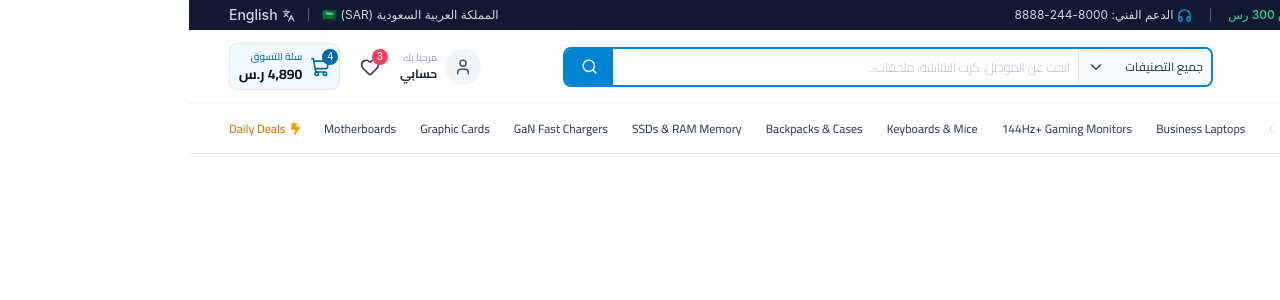
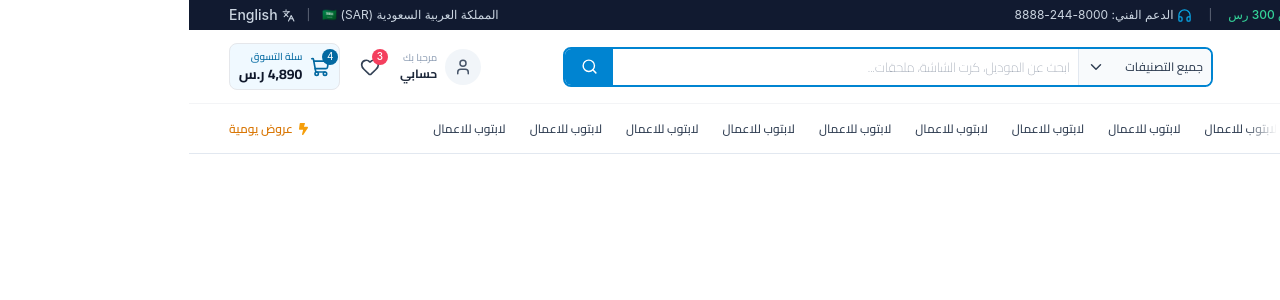
Before and after one commit to sydalshghty/techlap-store, a React (Vite) app: page / in a window 1280 px wide. Shown: the top 300 px of the page. Built offline with nearby package versions, Linux system fonts and the light colour scheme.

Commit message:
upload-navbar-categories

```diff
--- a/src/component/Category-Navbar.jsx
+++ b/src/component/Category-Navbar.jsx
@@ -1,9 +1,12 @@
+import  { useState, useEffect } from 'react';
+import {  X, Zap, ChevronRight } from 'lucide-react';
 import { Swiper, SwiperSlide } from 'swiper/react';
 import 'swiper/css';
 import 'swiper/css/free-mode';
 import { FreeMode, Autoplay } from 'swiper/modules';
 import { Menu } from 'lucide-react';
 import DailyDealsIcon from "../assets/daily-deals-icon.svg";
+import { useTranslation, I18nContext } from 'react-i18next';
 
 const categories = [
     "Gaming Laptops",
@@ -16,16 +19,33 @@ const categories = [
     "Graphic Cards",
     "Motherboards"
 ];
+const CategoryNavbar = () => {
+    const { t } = useTranslation();
+    const categoriesList = t('categories', { returnObjects: true }) || [];
+    const [isMobileMenuOpen, setIsMobileMenuOpen] = useState(false);
 
-const CategoryNavbar = () => {
+    // Prevent background scrolling when mobile menu is open
+    useEffect(() => {
+        if (isMobileMenuOpen) {
+        document.body.style.overflow = 'hidden';
+        } else {
+        document.body.style.overflow = 'unset';
+        }
+    }, [isMobileMenuOpen]);
+
     return (
+        <>
             <nav className="category-navbar  w-full bg-white border-b border-(--bordercolor)">
                 <div className='container'>
                     <div className="flex items-center justify-between  max-w-[1600px] h-12.25 mx-auto gap-4 md:gap-6">
 
-                    <button className="allcategories-btn w-32 h-7 flex justify-center items-center gap-2 bg-(--maincolor)  text-white  rounded-md text-[14px] font-semibold  transition-colors cursor-pointer">
+                        <button
+                            onClick={() => {
+                                setIsMobileMenuOpen(!isMobileMenuOpen);
+                            }}
+                        className="allcategories-btn w-32 h-7 flex justify-center items-center gap-2 bg-(--maincolor)  text-white  rounded-md text-[14px] font-semibold  transition-colors cursor-pointer">
                             <Menu size={18} />
-                        <span className="sm:inline-block">All Categories</span>
+                            <span className="sm:inline-block">{t("btncategories")}</span>
                         </button>
 
                         <div className="flex-1 min-w-0 relative">
@@ -45,13 +65,13 @@ const CategoryNavbar = () => {
                                 }}
                                 className="w-full"
                             >
-                            {categories.map((category, index) => (
-                                <SwiperSlide key={index} className="w-auto! flex items-center">
+                                {categoriesList.map((category, index) => (
+                                    <SwiperSlide key={category.id} className="w-auto! flex items-center">
                                         <a
                                             href="#"
                                             className="text-[12px]  font-medium text-(--textcolor2) hover:text-(--maincolor) whitespace-nowrap transition-colors py-2 block cursor-pointer"
                                         >
-                                        {category}
+                                            {category.name}
                                         </a>
                                     </SwiperSlide>
                                 ))}
@@ -63,12 +83,58 @@ const CategoryNavbar = () => {
                             className="shrink-0 flex items-center gap-1.5 text-[#D97706]  text-[12px]  font-semibold  transition-colors cursor-pointer"
                         >
                             <img src={DailyDealsIcon} alt='daily-icon' />
-                        <span className="hidden sm:inline-block">Daily Deals</span>
+                            <span className="hidden sm:inline-block">{t("dailydeals")}</span>
                         </a>
 
                     </div>
                 </div>
             </nav>
+            <nav className="w-full">
+                  {/* Overlay Backdrop */}
+                  <div
+                    className={`fixed inset-0 bg-black/50 z-40 transition-opacity duration-300 ${
+                      isMobileMenuOpen ? 'opacity-100 pointer-events-auto' : 'opacity-0 pointer-events-none'
+                    }`}
+                    onClick={() => setIsMobileMenuOpen(false)}
+                  />
+
+                  {/* Drawer Panel */}
+                  <aside
+                    className={`fixed top-0 right-0 h-full w-[280px] sm:w-[320px] bg-white z-50 shadow-2xl transition-transform duration-300 ease-in-out transform flex flex-col ${
+                      isMobileMenuOpen ? 'translate-x-0' : 'translate-x-full'
+                    }`}
+                  >
+                    {/* Drawer Header */}
+                    <div className="flex items-center justify-between bg-[#007bc4] text-white p-4">
+                      <span className="font-bold text-lg">{t("btncategories")}</span>
+                      <button
+                        onClick={() => setIsMobileMenuOpen(false)}
+                        className="p-1 hover:bg-white/10 rounded-full transition-colors"
+                        aria-label="Close Menu"
+                      >
+                        <X className="w-6 h-6" />
+                      </button>
+                    </div>
+
+                    {/* Drawer Categories List */}
+                    <div className="overflow-y-auto flex-1 py-2 divide-y divide-gray-100">
+                      {categoriesList.map((category,index) => (
+                        <a
+                          key={category.id}
+                          href={category.href}
+                          onClick={() => setIsMobileMenuOpen(false)}
+                          className={`flex items-center justify-between px-5 py-3 text-sm font-medium transition-colors`}
+                        >
+                          <span className="flex items-center gap-2">
+                            {category.name}
+                          </span>
+                          <ChevronRight className="w-4 h-4 text-gray-400" />
+                        </a>
+                      ))}
+                    </div>
+                  </aside>
+            </nav>
+        </>
     );
 };
 
--- a/src/i18/translations/ar.json
+++ b/src/i18/translations/ar.json
@@ -14,5 +14,54 @@
         "currency": "ر.س",
         "store": "متجر تك لاب",
         "login": "تسجيل الدخول"
-    }
+    },
+    "btncategories": "جميع التصنيفات",
+    "categories": [
+        {
+            "id": 1,
+            "name": "لابتوب للاعمال" ,
+            "href": "#"
+        },
+        {
+            "id": 2,
+            "name": "لابتوب للاعمال" ,
+            "href": "#"
+        },
+        {
+            "id": 3,
+            "name": "لابتوب للاعمال" ,
+            "href": "#"
+        },
+        {
+            "id": 4,
+            "name": "لابتوب للاعمال" ,
+            "href": "#"
+        },
+        {
+            "id": 5,
+            "name": "لابتوب للاعمال" ,
+            "href": "#"
+        },
+        {
+            "id": 6,
+            "name": "لابتوب للاعمال" ,
+            "href": "#"
+        },
+        {
+            "id": 7,
+            "name": "لابتوب للاعمال" ,
+            "href": "#"
+        },
+        {
+            "id": 8,
+            "name": "لابتوب للاعمال" ,
+            "href": "#"
+        },
+        {
+            "id": 9,
+            "name": "لابتوب للاعمال" ,
+            "href": "#"
+        }
+    ],
+    "dailydeals": "عروض يومية"
 }
--- a/src/i18/translations/en.json
+++ b/src/i18/translations/en.json
@@ -14,5 +14,55 @@
         "currency": "SAR",
         "store": "Techlap Store",
         "login": "Login"
-    }
+    },
+    "btncategories": "All Categories",
+    "categories": [
+        {
+            "id": 1,
+            "name": "Business Laptops" ,
+            "href": "#"
+        },
+        {
+            "id": 2,
+            "name": "Business Laptops" ,
+            "href": "#"
+        },
+        {
+            "id": 3,
+            "name": "Business Laptops" ,
+            "href": "#"
+        },
+        {
+            "id": 4,
+            "name": "Business Laptops" ,
+            "href": "#"
+        },
+        {
+            "id": 5,
+            "name": "Business Laptops" ,
+            "href": "#"
+        },
+        {
+            "id": 6,
+            "name": "Business Laptops" ,
+            "href": "#"
+        },
+        {
+            "id": 7,
+            "name": "Business Laptops" ,
+            "href": "#"
+        },
+        {
+            "id": 8,
+            "name": "Business Laptops" ,
+            "href": "#"
+        },
+        {
+            "id": 9,
+            "name": "Business Laptops" ,
+            "href": "#"
+        }
+    ]
+    ,
+    "dailydeals": "Daily Deals"
 }
--- a/src/pages/Home.jsx
+++ b/src/pages/Home.jsx
@@ -1,7 +1,7 @@
 function Home() {
     return (
         <>
-            <h1>home, page</h1>
+           <h1>home, page</h1>
         </>
     )
 }
```
Lines whose indentation alone changed are shown as unchanged.
